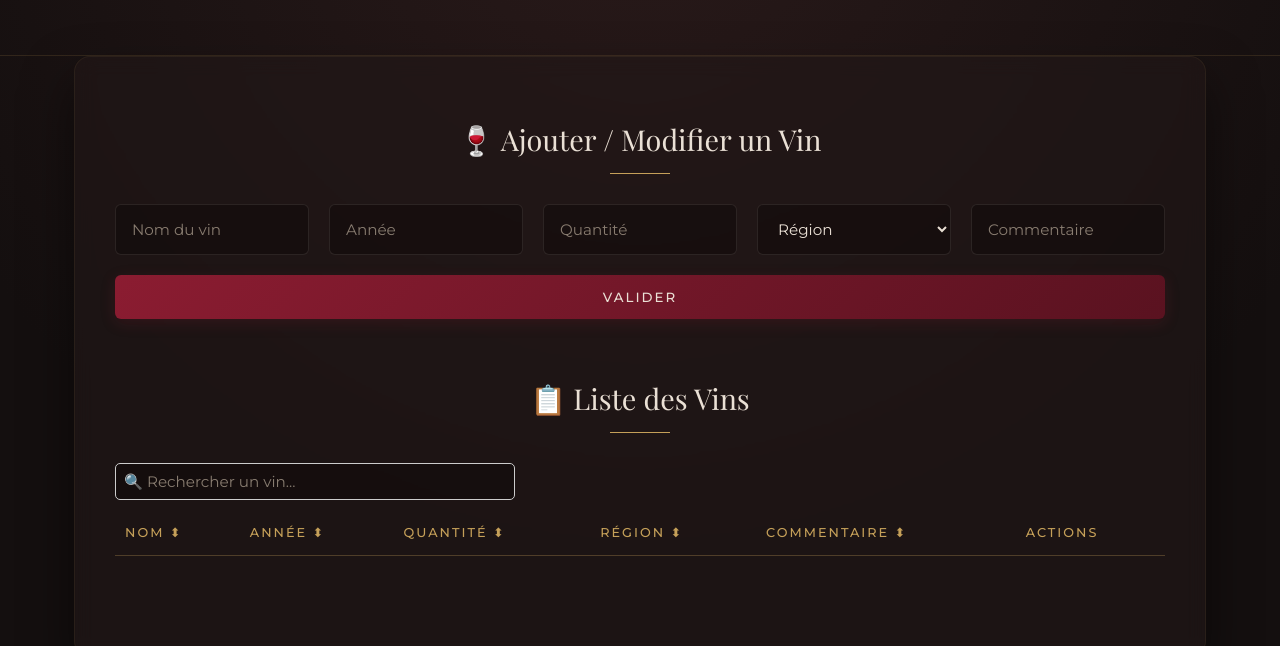
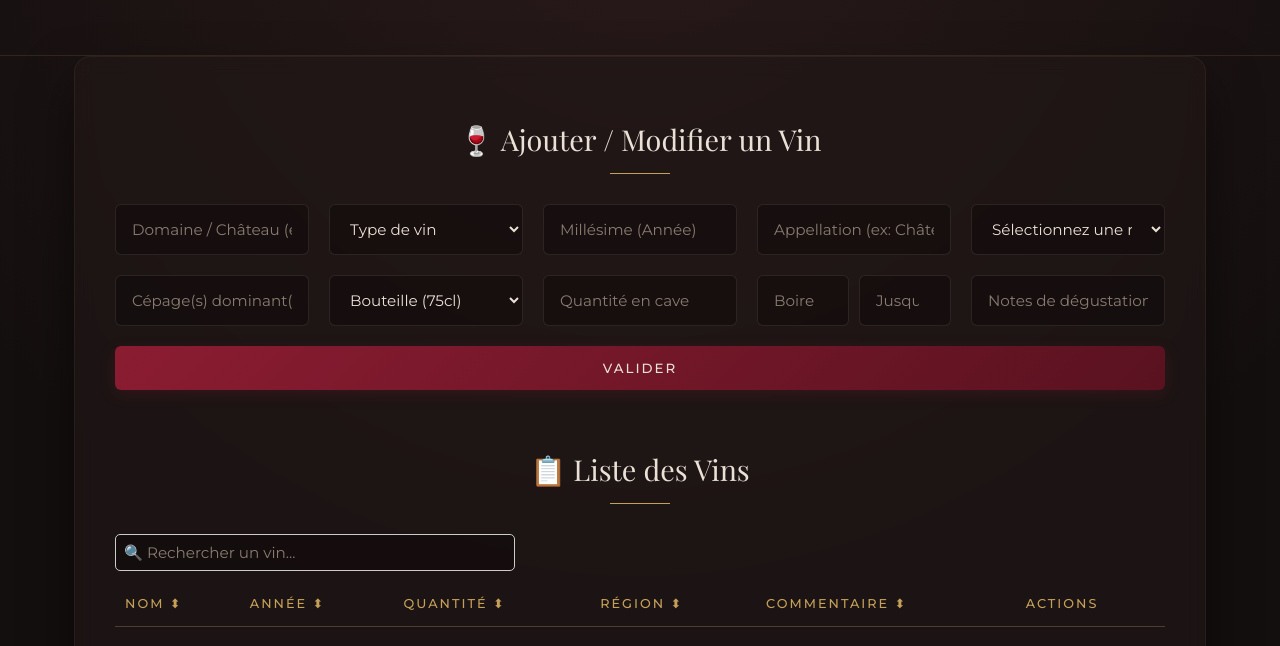
Before and after one commit to MoUst4ki-tech/epicuvin, a plain HTML site: page cave.html in a window 1280 px wide. Shown: the part 154-800 px from the top of the page. Drawn offline with nearby package versions, Linux system fonts and the light colour scheme; no server answers; a web font is replaced by a local one.

```diff
--- a/cave.html
+++ b/cave.html
@@ -26,26 +26,69 @@
       <h2>🍷 Ajouter / Modifier un Vin</h2>
       <form id="wine-form">
         <input type="hidden" id="wine-id">
-        <input type="text" id="name" placeholder="Nom du vin" required>
-        <input type="text" id="year" placeholder="Année" required>
-        <input type="text" id="quantity" placeholder="Quantité" required>
+<input type="text" id="name" placeholder="Domaine / Château (ex: Château Margaux)" required>
+
+<select id="type" required>
+  <option value="">Type de vin</option>
+  <option value="Rouge">🍷 Rouge</option>
+  <option value="Blanc">🥂 Blanc</option>
+  <option value="Rosé">🌸 Rosé</option>
+  <option value="Effervescent">🍾 Effervescent (Champagne, Crémant)</option>
+  <option value="Liquoreux">🍯 Blanc Liquoreux / Moelleux</option>
+  <option value="Muté">🥃 Vin Muté (Porto, Banyuls)</option>
+</select>
+
+<input type="number" id="year" placeholder="Millésime (Année)" required>
+<input type="text" id="appellation" placeholder="Appellation (ex: Châteauneuf-du-Pape)">
+
 <select id="region" required>
-            <option value="">Région</option>
+  <option value="">Sélectionnez une région</option>
+  <optgroup label="France - Les Classiques">
     <option value="Bordeaux">Bordeaux</option>
     <option value="Bourgogne">Bourgogne</option>
+    <option value="Vallée du Rhône">Vallée du Rhône</option>
     <option value="Champagne">Champagne</option>
+    <option value="Vallée de la Loire">Vallée de la Loire</option>
     <option value="Alsace">Alsace</option>
-            <option value="Vallée du Rhône">Vallée du Rhône</option>
-            <option value="Vallée de la Loire">Vallée de la Loire</option>
+  </optgroup>
+  <optgroup label="France - Autres Régions">
     <option value="Languedoc">Languedoc</option>
+    <option value="Roussillon">Roussillon</option>
     <option value="Provence">Provence</option>
     <option value="Sud-Ouest">Sud-Ouest</option>
+    <option value="Beaujolais">Beaujolais</option>
     <option value="Jura">Jura</option>
     <option value="Savoie">Savoie</option>
     <option value="Corse">Corse</option>
+  </optgroup>
+  <optgroup label="Vins du Monde">
+    <option value="Italie">Italie</option>
+    <option value="Espagne">Espagne</option>
+    <option value="États-Unis">États-Unis</option>
+    <option value="Amérique du Sud">Amérique du Sud</option>
+    <option value="Australie/Nouvelle-Zélande">Australie / N-Zélande</option>
+    <option value="Autre pays">Autre pays</option>
+  </optgroup>
 </select>
 
-          <input type="text" id="commentaire" placeholder="Commentaire">
+<input type="text" id="cepage" placeholder="Cépage(s) dominant(s) (ex: Pinot Noir, Merlot...)">
+
+<select id="format">
+  <option value="Bouteille (75cl)">Bouteille (75cl)</option>
+  <option value="Magnum (1.5L)">Magnum (1.5L)</option>
+  <option value="Demi (37.5cl)">Demi (37.5cl)</option>
+  <option value="Jéroboam (3L)">Jéroboam (3L) ou plus</option>
+</select>
+
+<input type="number" id="quantity" placeholder="Quantité en cave" required>
+
+<div style="display: flex; gap: 10px;">
+  <input type="number" id="apogee-debut" placeholder="Boire à partir de (ex: 2026)">
+  <input type="number" id="apogee-fin" placeholder="Jusqu'à (ex: 2035)">
+</div>
+
+<input type="text" id="commentaire" placeholder="Notes de dégustation ou localisation (ex: Étagère 3)">
+
 <button type="submit">Valider</button>
       </form>
     </section>
--- a/script.js
+++ b/script.js
@@ -97,13 +97,19 @@
 
   const id = document.getElementById("wine-id").value;
 
-  const wine = {
+const wine = {
     nom: document.getElementById("name").value,
+    type: document.getElementById("type").value, // NOUVEAU
     annee: document.getElementById("year").value,
+    appellation: document.getElementById("appellation").value, // NOUVEAU
+    region: document.getElementById("region").value,
+    cepage: document.getElementById("cepage").value, // NOUVEAU
+    format: document.getElementById("format").value, // NOUVEAU
     quantite: document.getElementById("quantity").value,
-    region: document.getElementById("region").value,
+    apogeeDebut: document.getElementById("apogee-debut").value, // NOUVEAU
+    apogeeFin: document.getElementById("apogee-fin").value, // NOUVEAU
     commentaire: document.getElementById("commentaire").value,
-    proprietaire: currentUser, // Attribué automatiquement à l'email en cours
+    proprietaire: currentUser,
     dateModification: new Date()
   };
 
```
Lines whose indentation alone changed are shown as unchanged.
